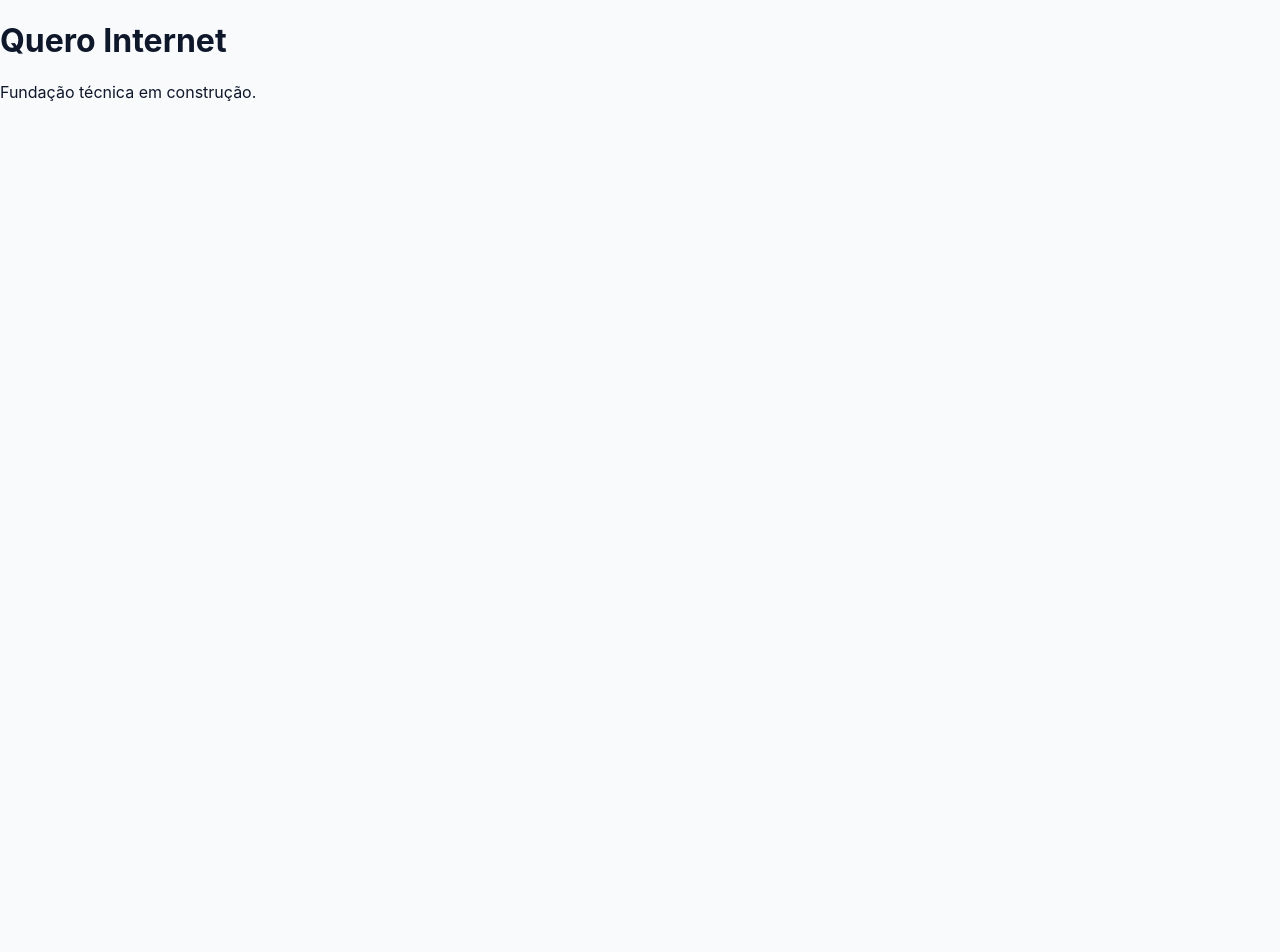
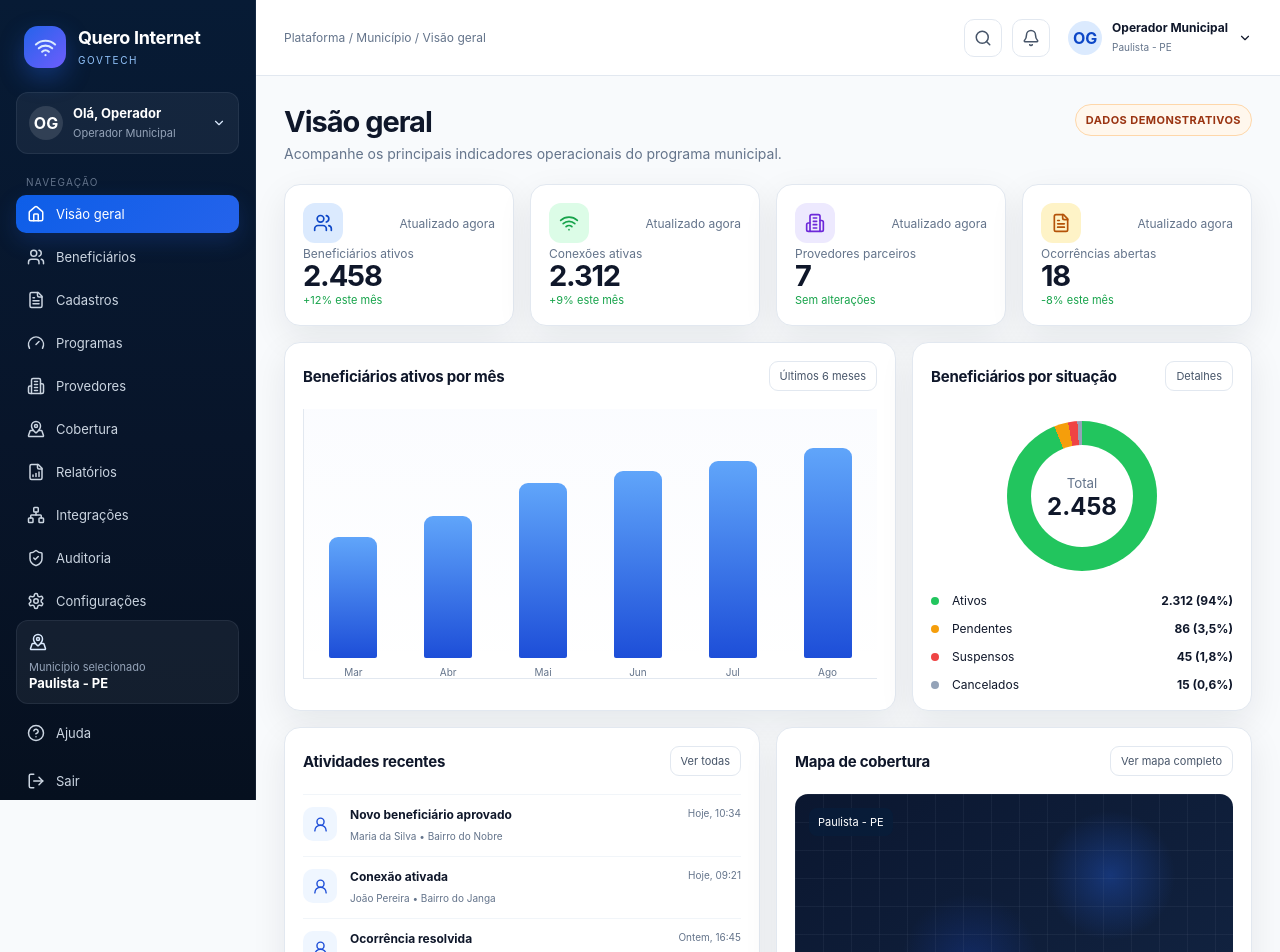
Before and after one commit to nicholasrichardsonsecurity/quero-internet, a Next.js app in the folder apps/web/: page / in a window 1280 px wide. Shown: the top 952 px of the page. Before the commit the page ends 821 px from the top, so only its background shows below. Built offline with nearby package versions, Linux system fonts and the light colour scheme.

Commit message:
feat(web): build professional municipal dashboard shell

```diff
--- a/apps/web/app/page.tsx
+++ b/apps/web/app/page.tsx
@@ -1,8 +1,159 @@
+'use client';
+
+import {
+  Bell,
+  Building2,
+  ChevronDown,
+  CircleHelp,
+  FileBarChart,
+  FileText,
+  Gauge,
+  Home,
+  LogOut,
+  MapPinned,
+  Menu,
+  Network,
+  Search,
+  Settings,
+  ShieldCheck,
+  UserRound,
+  Users,
+  Wifi
+} from 'lucide-react';
+
+const navItems = [
+  { label: 'Visão geral', icon: Home, active: true },
+  { label: 'Beneficiários', icon: Users },
+  { label: 'Cadastros', icon: FileText },
+  { label: 'Programas', icon: Gauge },
+  { label: 'Provedores', icon: Building2 },
+  { label: 'Cobertura', icon: MapPinned },
+  { label: 'Relatórios', icon: FileBarChart },
+  { label: 'Integrações', icon: Network },
+  { label: 'Auditoria', icon: ShieldCheck },
+  { label: 'Configurações', icon: Settings }
+];
+
+const kpis = [
+  { label: 'Beneficiários ativos', value: '2.458', trend: '+12% este mês', icon: Users, tone: 'blue' },
+  { label: 'Conexões ativas', value: '2.312', trend: '+9% este mês', icon: Wifi, tone: 'green' },
+  { label: 'Provedores parceiros', value: '7', trend: 'Sem alterações', icon: Building2, tone: 'violet' },
+  { label: 'Ocorrências abertas', value: '18', trend: '-8% este mês', icon: FileText, tone: 'amber' }
+];
+
+const activity = [
+  ['Novo beneficiário aprovado', 'Maria da Silva • Bairro do Nobre', 'Hoje, 10:34'],
+  ['Conexão ativada', 'João Pereira • Bairro do Janga', 'Hoje, 09:21'],
+  ['Ocorrência resolvida', 'Instabilidade de conexão • #1248', 'Ontem, 16:45'],
+  ['Provedor cadastrado', 'Net Conecta Telecom', 'Ontem, 11:32']
+];
+
 export default function HomePage() {
   return (
-    <main>
-      <h1>Quero Internet</h1>
-      <p>Fundação técnica em construção.</p>
+    <main className="shell">
+      <aside className="sidebar">
+        <div className="brand">
+          <div className="brand-mark"><Wifi size={23} strokeWidth={2.2} /></div>
+          <div className="brand-copy"><strong>Quero Internet</strong><small>GOVTECH</small></div>
+        </div>
+
+        <div className="profile-card">
+          <div className="avatar">OG</div>
+          <div className="profile-text"><strong>Olá, Operador</strong><small>Operador Municipal</small></div>
+          <ChevronDown size={14} style={{ marginLeft: 'auto' }} />
+        </div>
+
+        <div className="nav-label">Navegação</div>
+        <nav className="nav" aria-label="Navegação principal">
+          {navItems.map(({ label, icon: Icon, active }) => (
+            <a key={label} href="#" className={`nav-item${active ? ' active' : ''}`} aria-current={active ? 'page' : undefined}>
+              <Icon size={18} strokeWidth={2} /><span>{label}</span>
+            </a>
+          ))}
+        </nav>
+
+        <div className="nav-spacer" />
+        <div className="sidebar-bottom">
+          <div className="municipality-card"><MapPinned size={18} /><div><small>Município selecionado</small><strong>Paulista - PE</strong></div></div>
+          <a className="nav-item" href="#"><CircleHelp size={18} /><span>Ajuda</span></a>
+          <a className="nav-item" href="#"><LogOut size={18} /><span>Sair</span></a>
+        </div>
+      </aside>
+
+      <section className="main">
+        <header className="topbar">
+          <div className="breadcrumb">Plataforma / Município / Visão geral</div>
+          <div className="top-actions">
+            <button className="icon-btn" aria-label="Pesquisar"><Search size={18} /></button>
+            <button className="icon-btn" aria-label="Notificações"><Bell size={18} /></button>
+            <div className="user-chip">
+              <div className="avatar">OG</div>
+              <div><strong style={{ display:'block', fontSize:12 }}>Operador Municipal</strong><span style={{ color:'#64748b', fontSize:10 }}>Paulista - PE</span></div>
+              <ChevronDown size={14} />
+            </div>
+          </div>
+        </header>
+
+        <div className="content">
+          <div className="heading-row">
+            <div><h1>Visão geral</h1><p>Acompanhe os principais indicadores operacionais do programa municipal.</p></div>
+            <span className="demo-badge">DADOS DEMONSTRATIVOS</span>
+          </div>
+
+          <section className="kpi-grid" aria-label="Indicadores principais">
+            {kpis.map(({ label, value, trend, icon: Icon, tone }) => (
+              <article className="card kpi" key={label}>
+                <div className="kpi-top"><span className={`kpi-icon ${tone}`}><Icon size={20} /></span><span className="kpi-label">Atualizado agora</span></div>
+                <div><div className="kpi-label">{label}</div><div className="kpi-value">{value}</div></div>
+                <div className="kpi-trend">{trend}</div>
+              </article>
+            ))}
+          </section>
+
+          <section className="grid-2">
+            <article className="card panel">
+              <div className="panel-title"><h2>Beneficiários ativos por mês</h2><button>Últimos 6 meses</button></div>
+              <div className="chart" aria-label="Gráfico demonstrativo de beneficiários">
+                {[48,56,69,74,78,83].map((height, index) => <div className="bar-wrap" key={index}><div className="bar" style={{height:`${height}%`}} /><span>{['Mar','Abr','Mai','Jun','Jul','Ago'][index]}</span></div>)}
+              </div>
+            </article>
+
+            <article className="card panel">
+              <div className="panel-title"><h2>Beneficiários por situação</h2><button>Detalhes</button></div>
+              <div style={{ display:'grid', placeItems:'center', padding:'12px 0 22px' }}>
+                <div style={{ width:150, height:150, borderRadius:'50%', background:'conic-gradient(#22c55e 0 94%, #f59e0b 94% 97%, #ef4444 97% 99%, #94a3b8 99% 100%)', display:'grid', placeItems:'center' }}>
+                  <div style={{ width:102, height:102, borderRadius:'50%', background:'white', display:'grid', placeItems:'center', textAlign:'center' }}><div><small style={{color:'#64748b'}}>Total</small><strong style={{display:'block',fontSize:24}}>2.458</strong></div></div>
+                </div>
+              </div>
+              <div className="status-list">
+                <div className="status-row"><span className="dot green"/><span>Ativos</span><strong>2.312 (94%)</strong></div>
+                <div className="status-row"><span className="dot amber"/><span>Pendentes</span><strong>86 (3,5%)</strong></div>
+                <div className="status-row"><span className="dot red"/><span>Suspensos</span><strong>45 (1,8%)</strong></div>
+                <div className="status-row"><span className="dot slate"/><span>Cancelados</span><strong>15 (0,6%)</strong></div>
+              </div>
+            </article>
+          </section>
+
+          <section className="bottom-grid">
+            <article className="card panel activity">
+              <div className="panel-title"><h2>Atividades recentes</h2><button>Ver todas</button></div>
+              {activity.map(([title, subtitle, time]) => (
+                <div className="activity-row" key={title}>
+                  <div className="activity-icon"><UserRound size={17}/></div>
+                  <div className="activity-text"><strong>{title}</strong><small>{subtitle}</small></div>
+                  <span className="activity-time">{time}</span>
+                </div>
+              ))}
+            </article>
+
+            <article className="card panel">
+              <div className="panel-title"><h2>Mapa de cobertura</h2><button>Ver mapa completo</button></div>
+              <div className="map-placeholder"><span className="map-label">Paulista - PE</span></div>
+              <div className="map-legend"><span>● Cobertura ativa</span><span>● Expansão planejada</span><span>● Sem cobertura</span></div>
+            </article>
+          </section>
+        </div>
+      </section>
     </main>
   );
 }
```
